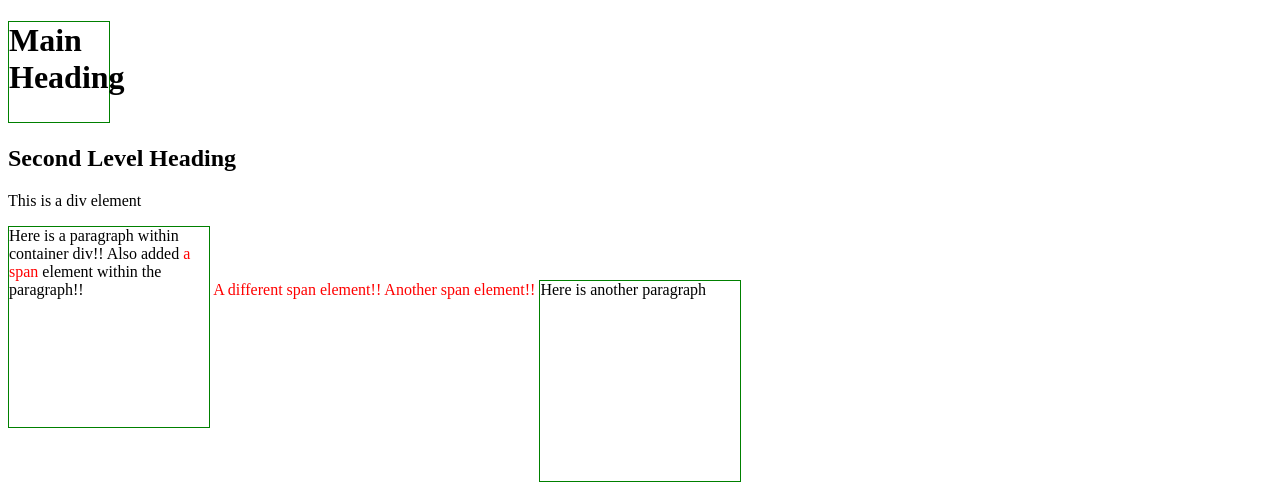
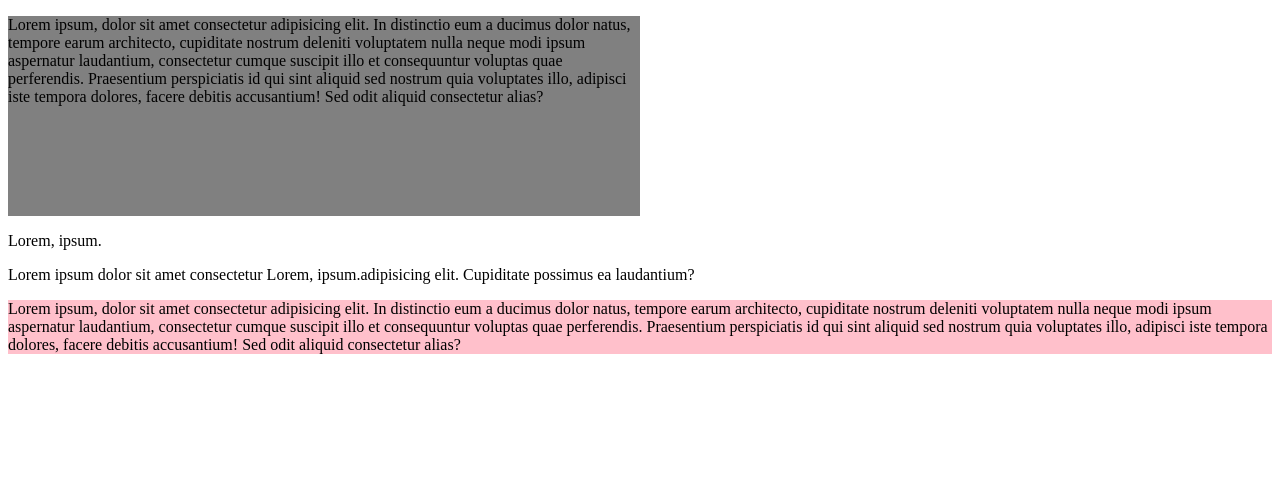
Before and after one commit to Li-YangZhong/Udemy---CSS-Layout-Techniques, a plain HTML site: page 003/index.html in a window 1280 px wide. Drawn offline with Linux system fonts and the light colour scheme.

Commit message:
max-width:

```diff
--- a/003/index.html
+++ b/003/index.html
@@ -6,33 +6,24 @@
     <meta http-equiv="X-UA-Compatible" content="ie=edge">
     <title>Document</title>
     <style>
-        span {
-            color: red;
+        #first {
+            width: 50%;
+            height: 200px;
+            background: gray;
 
         }
-
-        p {
-            display: inline-block;
-            width: 200px;
-            height: 200px;
-            border: 1px solid green;
-
+        #second {
+            max-width: 1500px;
+            background: pink;
         }
 
-        h1 {
-            width: 100px;
-            height: 100px;
-            border: 1px solid green;
-        }
+
     </style>
 </head>
 <body>
-    <h1>Main Heading</h1>
-    <h2>Second Level Heading</h2>
-    <div>This is a div element</div>
-    <p>Here is a paragraph within container div!! Also added <span> a span</span> element within the paragraph!!</p>
-    <span>A different span element!!</span>
-    <span>Another span element!!</span>
-    <p>Here is another paragraph</p>
+<p id="first">Lorem ipsum, dolor sit amet consectetur adipisicing elit. In distinctio eum a ducimus dolor natus, tempore earum architecto, cupiditate nostrum deleniti voluptatem nulla neque modi ipsum aspernatur laudantium, consectetur cumque suscipit illo et consequuntur voluptas quae perferendis. Praesentium perspiciatis id qui sint aliquid sed nostrum quia voluptates illo, adipisci iste tempora dolores, facere debitis accusantium! Sed odit aliquid consectetur alias?</p>
+<span>Lorem, ipsum.</span>
+<p>Lorem ipsum dolor sit amet consectetur <span>Lorem, ipsum.</span>adipisicing elit. Cupiditate possimus ea  laudantium?</p>
+<p id="second">Lorem ipsum, dolor sit amet consectetur adipisicing elit. In distinctio eum a ducimus dolor natus, tempore earum architecto, cupiditate nostrum deleniti voluptatem nulla neque modi ipsum aspernatur laudantium, consectetur cumque suscipit illo et consequuntur voluptas quae perferendis. Praesentium perspiciatis id qui sint aliquid sed nostrum quia voluptates illo, adipisci iste tempora dolores, facere debitis accusantium! Sed odit aliquid consectetur alias?</p>
 </body>
 </html>
```
Also changed, not shown: 005/index.html (added, +38 -0 lines).
